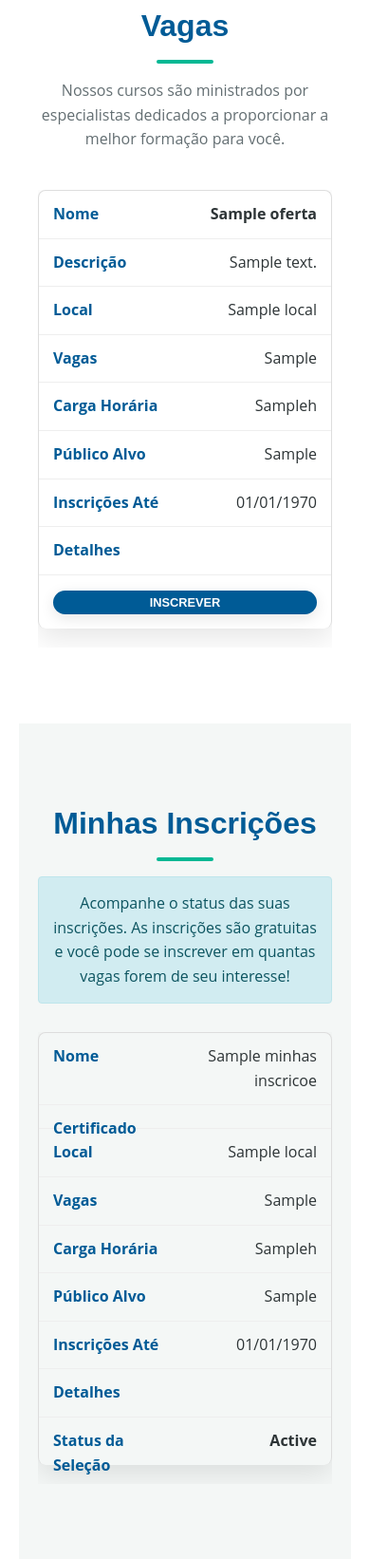
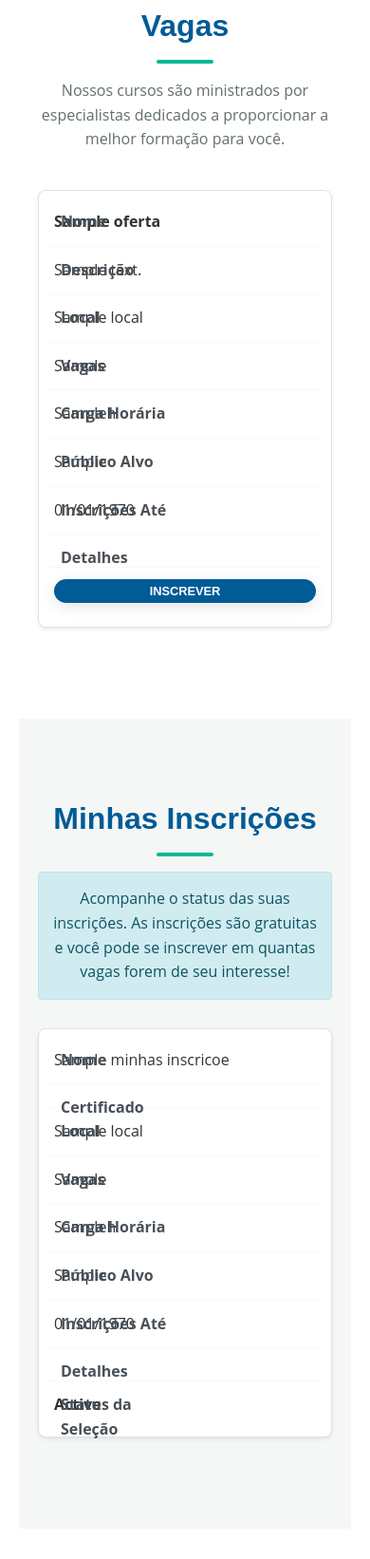
Before and after one commit to ofabriciofarias/formamuana, a PHP site: template views/aluno/dashboard.php in a window 390 px wide. Shown: the part 922-2564 px from the top of the page at 95% size. Run offline with PHP 8.4, Linux system fonts and the light colour scheme; the template is opened without the code that fills it: most values are stand-ins (such as "Sample title", 1, 10 or a date in 2020); some libraries are stand-ins or nearby versions.

Commit message:
Atualização da responsividade

```diff
--- a/views/aluno/dashboard.php
+++ b/views/aluno/dashboard.php
@@ -19,7 +19,7 @@
                 Nossos cursos são ministrados por especialistas dedicados a proporcionar a melhor formação para você.
             </p>
 
-            <div class="table-responsive">
+            <div class="table-responsive auto-responsive-cards active">
                 <table class="responsive-table">
                     <thead>
                         <tr>
@@ -115,7 +115,7 @@
             </div>
 
             <?php if (!empty($minhasInscricoes)): ?>
-                <div class="table-responsive">
+                <div class="table-responsive auto-responsive-cards active">
                     <table class="responsive-table">
                         <thead>
                             <tr>
--- a/views/assets/css/style.css
+++ b/views/assets/css/style.css
@@ -510,10 +510,11 @@ footer {
 
     .responsive-table td {
         display: block;
-        text-align: right;
+        text-align: left;
         padding: 12px 15px 12px 50%; /* Deixa espaço para o label */
         position: relative;
         border-bottom: 1px solid #eee;
+        word-break: break-word;
     }
 
     .responsive-table td:last-child {
@@ -931,12 +932,13 @@ main.admin-content {
 }
 .auto-responsive-cards.active td {
     display: flex;
-    justify-content: space-between;
-    align-items: center;
+    justify-content: flex-start;
+    align-items: flex-start;
     border: none;
     border-bottom: 1px solid #f8f9fa;
     padding: 0.75rem 0.5rem;
-    text-align: right !important;
+    text-align: left !important;
+    word-break: break-word;
 }
 .auto-responsive-cards.active td:last-child {
     border-bottom: none;
@@ -947,6 +949,7 @@ main.admin-content {
     text-align: left;
     color: #495057;
     flex-basis: 40%;
+    flex-shrink: 0;
     margin-right: 1rem;
 }
 .auto-responsive-cards.active td .progress {
--- a/views/dashboard/comunicacao.php
+++ b/views/dashboard/comunicacao.php
@@ -33,7 +33,7 @@ require_once __DIR__ . '/../layouts/admin_header.php';
 
 <!-- Tabela de Alunos -->
 <?php if (!empty($inscritos)): ?>
-<div class="table-responsive" style="margin-top: 30px;">
+<div class="table-responsive auto-responsive-cards active" style="margin-top: 30px;">
     <button id="mass-email-btn" class="btn btn-success" style="margin-bottom: 20px;"><i class="fas fa-users"></i> Envio Geral</button>
     <table class="responsive-table">
         <thead>
--- a/views/dashboard/estatisticas.php
+++ b/views/dashboard/estatisticas.php
@@ -26,7 +26,7 @@
 
         <div style="background: var(--white); padding: 30px; border-radius: 10px; box-shadow: var(--shadow);">
             <h3 style="margin-bottom: 20px; color: var(--primary-color);">Inscritos por Curso e Estatísticas de Porcentagem</h3>
-            <div class="table-responsive">
+            <div class="table-responsive auto-responsive-cards active">
                 <table class="responsive-table">
                     <thead>
                         <tr>
@@ -78,7 +78,7 @@
 
         <div style="background: var(--white); padding: 30px; border-radius: 10px; box-shadow: var(--shadow); margin-top: 30px;">
             <h3 style="margin-bottom: 20px; color: var(--primary-color);">Estatísticas Agrupadas por Curso (Todas as Turmas)</h3>
-            <div class="table-responsive">
+            <div class="table-responsive auto-responsive-cards active">
                 <table class="responsive-table">
                     <thead>
                         <tr>
--- a/views/dashboard/selecao.php
+++ b/views/dashboard/selecao.php
@@ -54,7 +54,7 @@ require_once __DIR__ . '/../layouts/admin_header.php';
     $numeroVagas = (int)($inscritos[0]['numero_vagas'] ?? 0);
 ?>
 
-<div id="tabela-alunos-container" class="table-responsive" style="margin-top: 30px; <?= $tableStyle ?>">
+<div id="tabela-alunos-container" class="table-responsive auto-responsive-cards active" style="margin-top: 30px; <?= $tableStyle ?>">
     <h4>Alunos Inscritos (<?= count($inscritos) ?>)</h4>
     <p>Vagas disponíveis: <strong id="numero-vagas"><?= htmlspecialchars($numeroVagas) ?></strong> | Vagas preenchidas: <strong id="aprovados-count"><?= $aprovadosCount ?></strong></p>
     <table class="responsive-table">
--- a/views/dashboard/vincular_certificados.php
+++ b/views/dashboard/vincular_certificados.php
@@ -33,7 +33,7 @@ require_once __DIR__ . '/../layouts/admin_header.php';
 <?php if (isset($ofertaId) && empty($inscritos)): ?>
     <div style="background: #eaf6ff; border-left: 5px solid #63a3d4; padding: 15px; margin-top: 20px;">Nenhum aluno aprovado para a oferta selecionada.</div>
 <?php elseif (!empty($inscritos)): ?>
-    <div id="tabela-alunos-container" class="table-responsive" style="margin-top: 30px;">
+    <div id="tabela-alunos-container" class="table-responsive auto-responsive-cards active" style="margin-top: 30px;">
         <h4>Alunos Aprovados (<?= count($inscritos) ?>)</h4>
         <table class="responsive-table">
             <thead>
--- a/views/dashboard/visualizar_inscritos.php
+++ b/views/dashboard/visualizar_inscritos.php
@@ -25,7 +25,7 @@ if (is_professor()) {
         <div style="margin-bottom: 15px;">
             <input type="text" id="searchInput" onkeyup="filterInscritos()" placeholder="Buscar por nome, login ou email..." class="form-control" style="width: 100%; padding: 10px; border: 1px solid #ccc; border-radius: 4px;">
         </div>
-        <div class="table-responsive auto-responsive-cards">
+        <div class="table-responsive auto-responsive-cards active">
             <table class="table" style="width: 100%; border-collapse: collapse; box-shadow: 0 0 20px rgba(0,0,0,0.1);">
                 <thead>
                     <tr style="background-color: var(--primary-color); color: white;">
@@ -161,7 +161,7 @@ function viewAluno(id) {
                 document.getElementById('viewModalBody').innerHTML = `<p style="color:red">${data.error}</p>`;
                 return;
             }
-            let html = '<table style="width:100%; border-collapse: collapse;">';
+            let html = '<div class="table-responsive"><table class="table" style="width:100%; border-collapse: collapse;">';
             for (const [key, value] of Object.entries(data)) {
                 if(value && key !== 'usuario_id' && key !== 'id') {
                     // Format the key to be more readable
@@ -174,7 +174,7 @@ function viewAluno(id) {
                     `;
                 }
             }
-            html += '</table>';
+            html += '</table></div>';
             document.getElementById('viewModalBody').innerHTML = html;
         })
         .catch(err => {
--- a/views/layouts/vincular.php
+++ b/views/layouts/vincular.php
@@ -61,7 +61,7 @@
             <!-- 3. Tabela de Professores Vinculados -->
             <div class="col-md-6">
                 <h5 class="mt-4"><strong>3. Professores já vinculados:</strong></h5>
-                <div class="table-responsive">
+                <div class="table-responsive auto-responsive-cards active">
                     <table class="table linked-professores-table">
                         <thead>
                             <tr>
@@ -136,8 +136,8 @@ document.addEventListener('DOMContentLoaded', () => {
         professores.forEach(prof => {
             const tr = document.createElement('tr');
             tr.innerHTML = `
-                <td>${prof.nome}</td>
-                <td style="text-align:center;">
+                <td data-label="Professor">${prof.nome}</td>
+                <td data-label="Ação" style="text-align:center;">
                     <button class="delete-btn" data-vinculo-id="${prof.vinculo_id}" title="Desvincular Professor">
                         <i class="fas fa-trash-alt"></i>
                     </button>
--- a/views/professor/frequencia.php
+++ b/views/professor/frequencia.php
@@ -106,7 +106,7 @@ $pageTitle = $isReadOnly ? 'Consulta de Frequência' : 'Lançamento de Frequênc
 
     <?php if ($isReadOnly): ?>
         <!-- =================== MODO CONSULTA =================== -->
-        <div class="table-responsive auto-responsive-cards">
+        <div class="table-responsive auto-responsive-cards active">
             <table class="table table-bordered table-hover text-center">
                 <thead class="thead-light">
                     <tr>
@@ -168,7 +168,7 @@ $pageTitle = $isReadOnly ? 'Consulta de Frequência' : 'Lançamento de Frequênc
             <input type="date" id="data_aula" class="form-control" value="<?= $data_aula_selecionada ?>">
         </div>
 
-        <div class="table-responsive auto-responsive-cards">
+        <div class="table-responsive auto-responsive-cards active">
             <table class="table table-bordered table-hover" style="max-width: 700px;">
                 <thead class="thead-light">
                     <tr>
```
Also changed, not shown: views/dashboard/relatorio.php (+8 -8 lines), views/dashboard/vincular_aluno.php (+6 -6 lines), views/professor/notas.php (+4 -4 lines).
